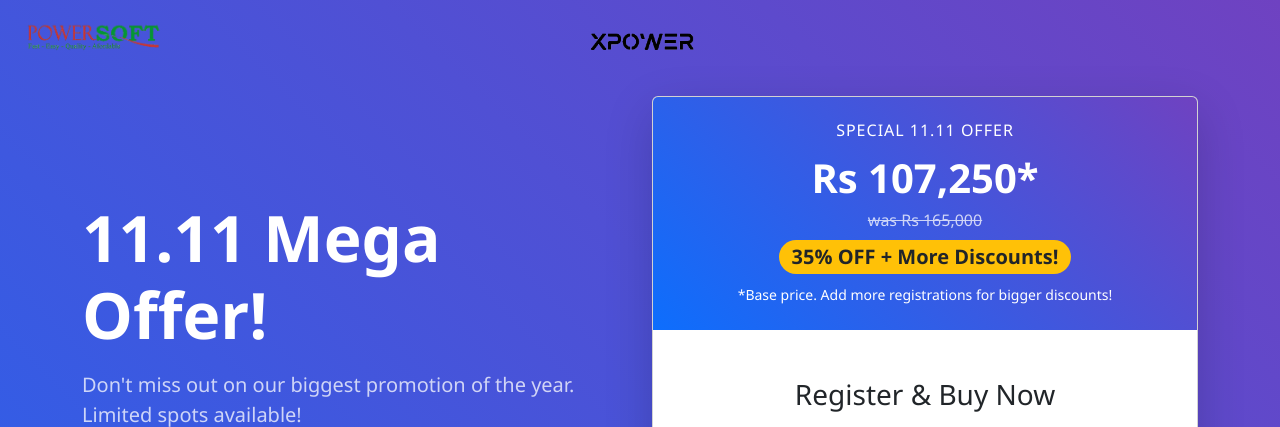
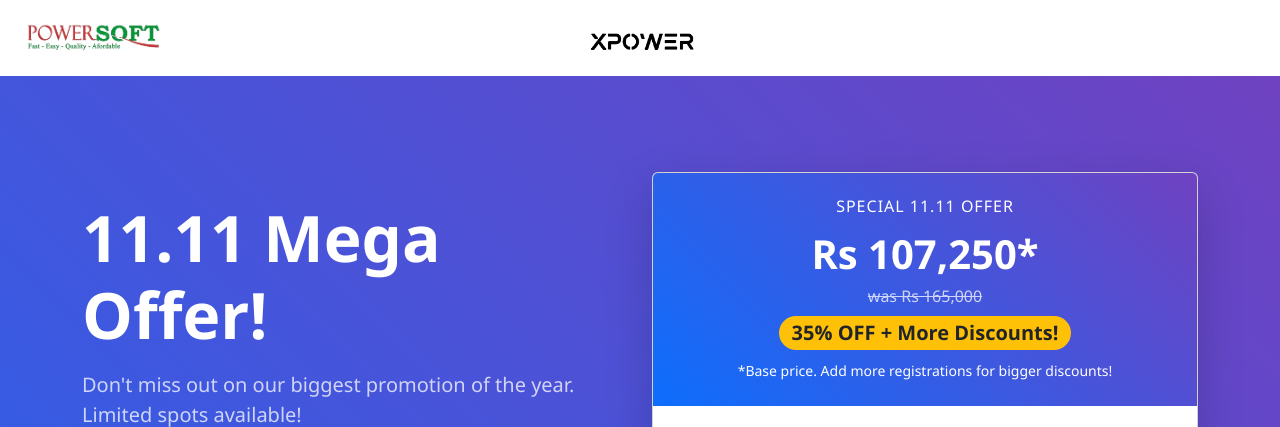
Before and after one commit to th3gh0s8/myWebDev, a PHP site: page / in a window 1280 px wide. Shown: the top 427 px of the page. Run offline with PHP 8.4, Linux system fonts and the light colour scheme; data that the repository does not hold is empty; some libraries are stand-ins or nearby versions.

Commit message:
Update navbar to use bg-light and improve styling
Replaced 'navbar-transparent' with 'bg-light' in header.php for the navbar. Updated style.css to remove transparency, add blur and shadow effects, and ensure the fixed navbar appears above other elements.

Co-Authored-By: SLRAPTOR <63906862+SLRAPTOR@users.noreply.github.com>

```diff
--- a/header.php
+++ b/header.php
@@ -10,7 +10,7 @@
     <link rel="stylesheet" href="https://cdn.jsdelivr.net/npm/intl-tel-input@latest/build/css/intlTelInput.min.css">
 </head>
 <body>
-    <nav class="navbar navbar-expand-lg navbar-light fixed-top navbar-transparent">
+    <nav class="navbar navbar-expand-lg navbar-light bg-light">
         <div class="container-fluid">
             <!-- Left: Company Logo -->
             <a class="navbar-brand" href="#">
--- a/style.css
+++ b/style.css
@@ -123,6 +123,13 @@ body {
     transition: background-color 0.3s ease-in-out;
 }
 
+/* Fixed navbar styling */
+.navbar.fixed-top {
+    z-index: 1000; /* Ensure navbar is above other elements */
+}
+
+
+
 .original-price {
     text-decoration: line-through;
     font-size: 1.2rem;
@@ -175,8 +182,11 @@ body {
     /* Softens the corners slightly */
 }
 
-.navbar-transparent {
-    background-color: transparent !important;
+/* Remove transparency from navbar */
+.navbar.bg-light {
+    background-color: rgba(255, 255, 255, 0.95) !important;
+    backdrop-filter: blur(10px);
+    box-shadow: 0 2px 4px rgba(0,0,0,0.1);
 }
 
 /* Form Styling */
```
